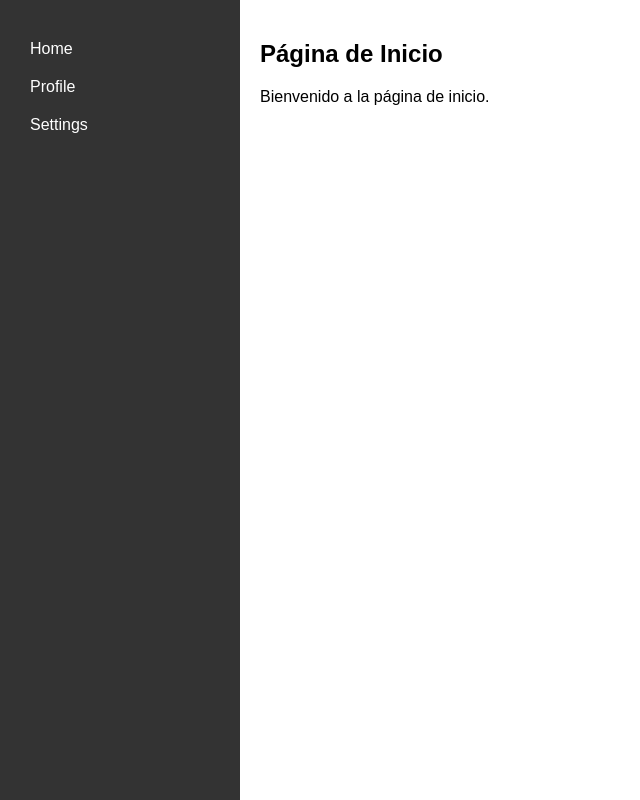
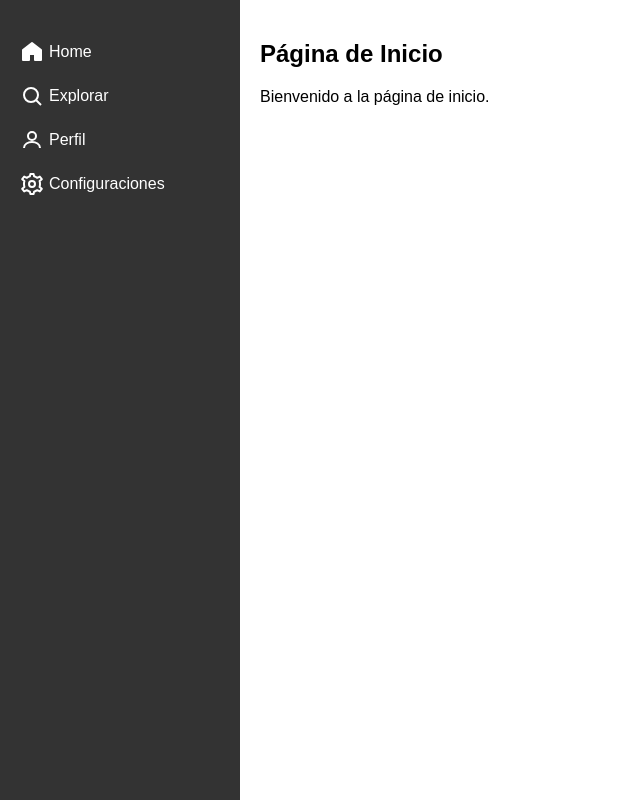
Before and after one commit to MarcosDPG/copyX, a Django app: page / in a window 1280 px wide. Shown: the whole page, without its empty margins (0-640 px from the left). Run offline with Django 4.2, Linux system fonts and the light colour scheme.

Commit message:
perf(frontend): Add menu icons

```diff
--- a/frontend/static/css/base.css
+++ b/frontend/static/css/base.css
@@ -45,3 +45,7 @@ main {
     flex: 1;
     padding: 20px;
 }
+
+.nav-link span {
+    padding-left: 5px;
+}
--- a/frontend/static/js/base.js
+++ b/frontend/static/js/base.js
@@ -8,21 +8,65 @@ document.addEventListener("DOMContentLoaded", function () {
                 url = "/home";
             }
 
+            if (isSamePath(location.pathname,url)) {
                 fetch(url, { headers: { "X-Requested-With": "XMLHttpRequest" } })
                     .then(response => response.text())
                     .then(html => {
                         document.getElementById("content").innerHTML = html;
+                        if (url == "/home") {
+                            url = "/";
+                        }
                         history.pushState(null, "", url);
+                        changeIcon(url);
                     })
                     .catch(err => console.error("Error cargando la vista:", err));
+            }
         });
     });
 
     window.addEventListener("popstate", function () {
-        fetch(location.pathname, { headers: { "X-Requested-With": "XMLHttpRequest" } })
+        let p = location.pathname;
+        if (p == "/") {
+            p = "/home";
+        }
+        fetch(p, { headers: { "X-Requested-With": "XMLHttpRequest" } })
             .then(response => response.text())
             .then(html => {
                 document.getElementById("content").innerHTML = html;
+                changeIcon(location.pathname);
             });
     });
+
+    changeIcon(window.location.pathname);
 });
+
+function changeIcon(path) {
+    if (path.endsWith("/") && path.length > 1) {
+        path = path.slice(0, -1);
+    }
+    if (path == "/home" || path == "/home/") {
+        path = "/";
+    }
+    document.querySelectorAll(".icon_menu").forEach(icon => icon.setAttribute("fill", "none"));
+
+    let activeLink = document.querySelector(`.nav-link[href="${path}"]`);
+    if (activeLink) {
+        activeLink.querySelector(".icon_menu").setAttribute("fill", "white");
+    }
+}
+
+function isSamePath(url1, url2) {
+    if (url1.endsWith("/") && url1.length > 1) {
+        url1 = url1.slice(0, -1);
+    }
+    if (url1 == "/home") {
+        url1="/"
+    }
+    if (url2.endsWith("/") && url2.length > 1) {
+        url2 = url2.slice(0, -1);
+    }
+    if (url2 == "/home") {
+        url2="/"
+    }
+    return url1 !== url2;
+}
--- a/frontend/templates/base.html
+++ b/frontend/templates/base.html
@@ -13,12 +13,30 @@
     <div class="container">
         <nav class="sidebar">
             <ul>
-                <li><a href="/" class="nav-link">
-                    <i class="fa-solid fa-house"></i> Home</a></li>
-                <li><a href="/profile" class="nav-link">
-                    <i class="fas fa-user"></i> Profile</a></li>
-                <li><a href="/settings" class="nav-link">
-                    <i class="fas fa-cog"></i> Settings</a></li>
+                <li>
+                    <a href="/" class="nav-link">
+                        {% include 'icons/home.html' %}
+                        <span>Home</span>
+                    </a>
+                </li>
+                <li>
+                    <a href="/explore" class="nav-link">
+                        {% include 'icons/explore.html' %}
+                        <span>Explorar</span>
+                    </a>
+                </li>
+                <li>
+                    <a href="/profile" class="nav-link">
+                        {% include 'icons/profile.html' %}
+                        <span>Perfil</span>
+                    </a>
+                </li>
+                <li>
+                    <a href="/settings" class="nav-link">
+                        {% include 'icons/settings.html' %}
+                        <span>Configuraciones</span>
+                    </a>
+                </li>
             </ul>
         </nav>
 
```
Lines whose indentation alone changed are shown as unchanged.
